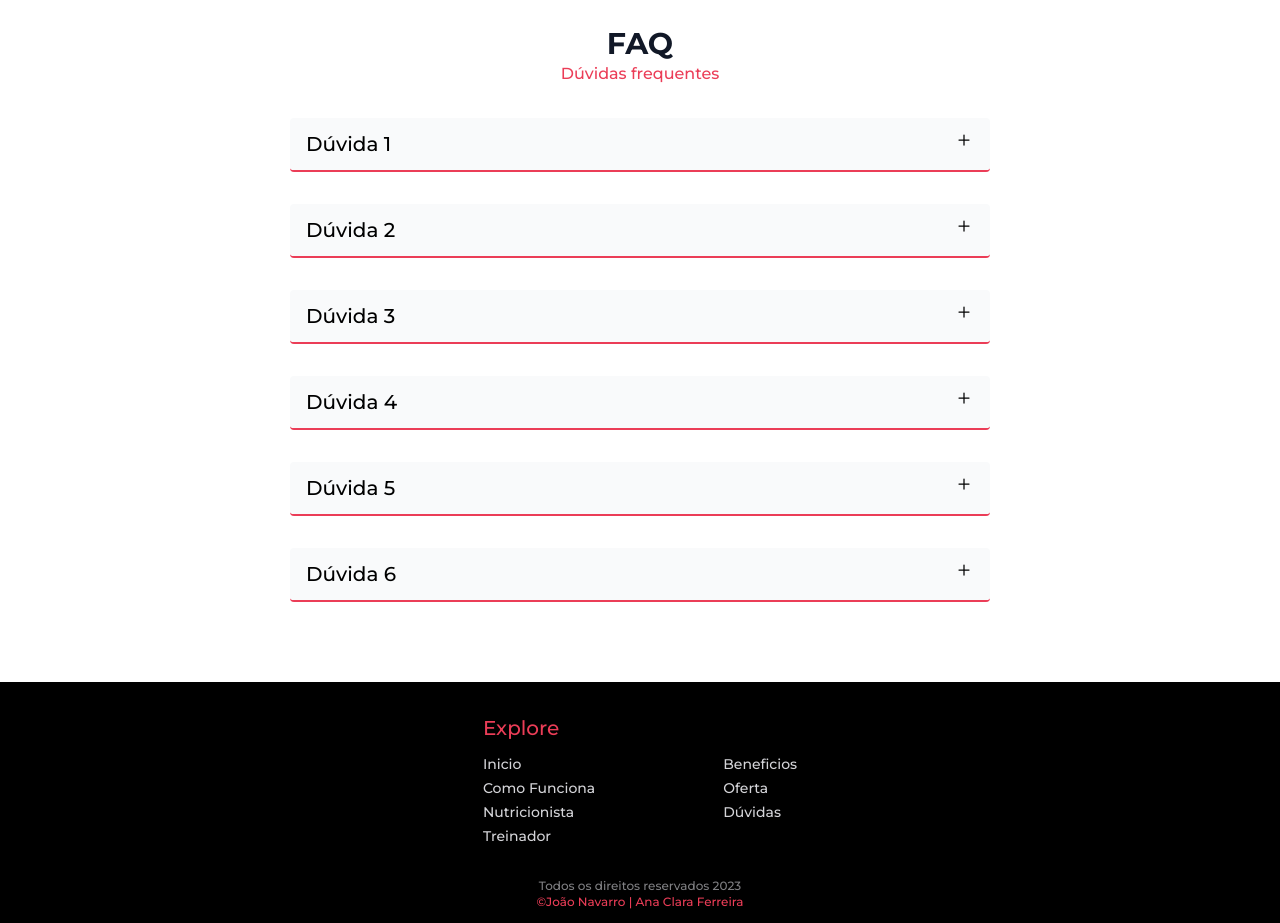
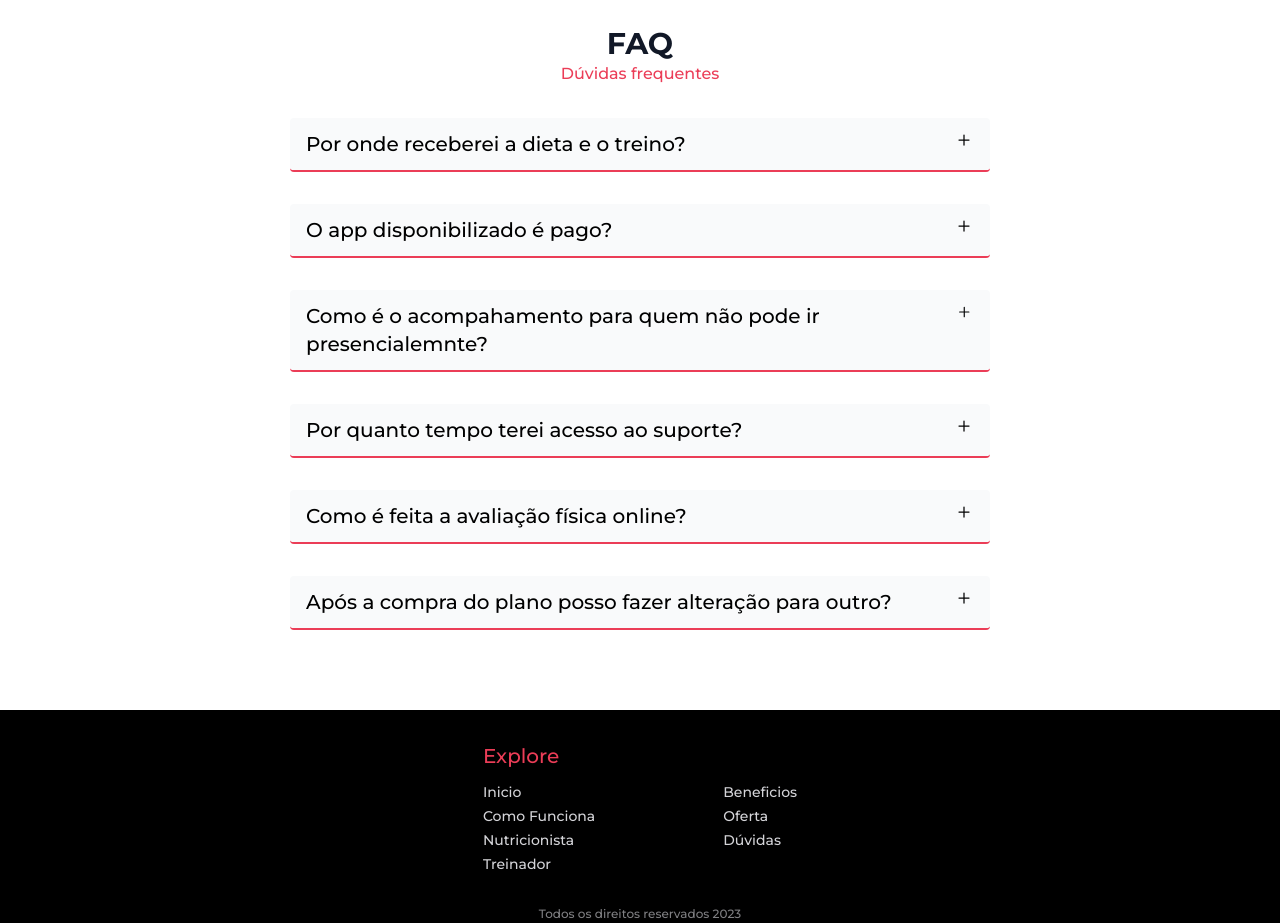
Before and after one commit to leafartech/facilitadorderesultados, a Next.js app: page / in a window 1280 px wide. Shown: the part 5080-6003 px from the top of the page. Built offline with nearby package versions, Linux system fonts and the light colour scheme.

Commit message:
update final

```diff
--- a/src/app/page.tsx
+++ b/src/app/page.tsx
@@ -222,28 +222,28 @@ export default function Home() {
           <Text bg={false} main="FAQ" subtitle="Dúvidas frequentes" />
           <div className="sm:w-[700px] flex gap-8 flex-wrap justify-between mt-8 px-4 sm:px-0">
             <Dropdown
-              title="Dúvida 1"
-              text="It includes all of the commonly used components that a website requires, such as buttons, dropdowns, navigation bars, modals, but "
+              title="Por onde receberei a dieta e o treino?"
+              text="Receberá por meio de um aplicativo exclusivo que será disponibilizado e o acesso será de acordo com o templo do plano contratado."
             />
             <Dropdown
-              title="Dúvida 2"
-              text="It includes all of the commonly used components that a website requires, such as buttons, dropdowns, navigation bars, modals, but "
+              title="O app disponibilizado é pago?"
+              text="Não! ele é disponibilizado de forma 100% gratuita aos pacientes."
             />
             <Dropdown
-              title="Dúvida 3"
-              text="It includes all of the commonly used components that a website requires, such as buttons, dropdowns, navigation bars, modals, but "
+              title="Como é o acompahamento para quem não pode ir presencialemnte?"
+              text="O acompanhamento será online, terá a mesma qualidade da presencial. Daremos todo o suporte possível."
             />
             <Dropdown
-              title="Dúvida 4"
-              text="It includes all of the commonly used components that a website requires, such as buttons, dropdowns, navigation bars, modals, but "
+              title="Por quanto tempo terei acesso ao suporte?"
+              text="Depende 100% do plano contratado, exemplo: no plano contratado de 30 dias, você terá 30 dias de suporte para o que você precisar!"
+              />
+            <Dropdown
+              title="Como é feita a avaliação física online?"
+              text="Sera encaminhado para vocẽ um guia de medidas em PDF para vocẽ realizar a sua própria avaliação seguindo as instruções do PDF. Nos passará as medidas, fotos e peso para fazermos a reavaliação mensalment."
             />
             <Dropdown
-              title="Dúvida 5"
-              text="It includes all of the commonly used components that a website requires, such as buttons, dropdowns, navigation bars, modals, but "
-            />
-            <Dropdown
-              title="Dúvida 6"
-              text="It includes all of the commonly used components that a website requires, such as buttons, dropdowns, navigation bars, modals, but "
+              title="Após a compra do plano posso fazer alteração para outro?"
+              text="Vocẽ terá até 7 dias para cancelar o plano atual e fazer uma nova aquisição por outro plano."
             />
           </div>
         </Section>
```
